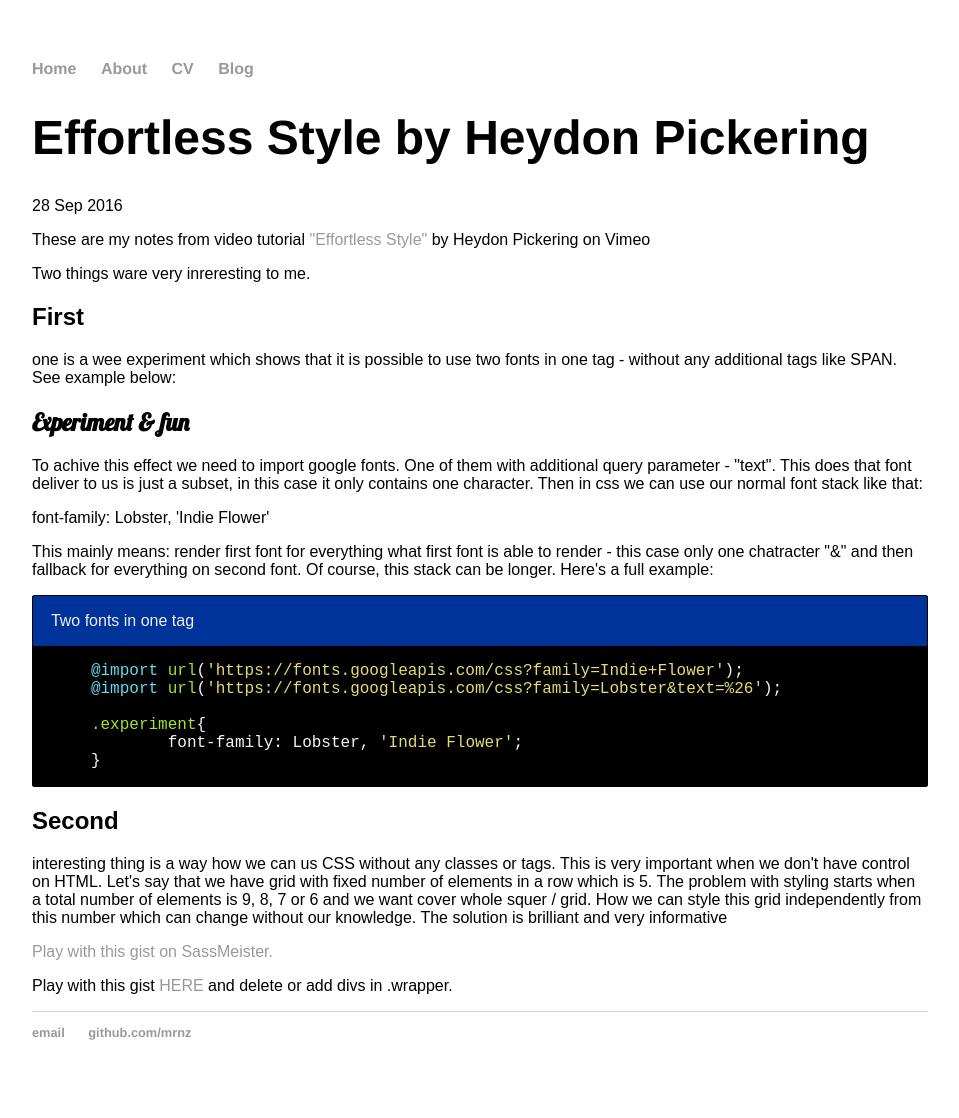
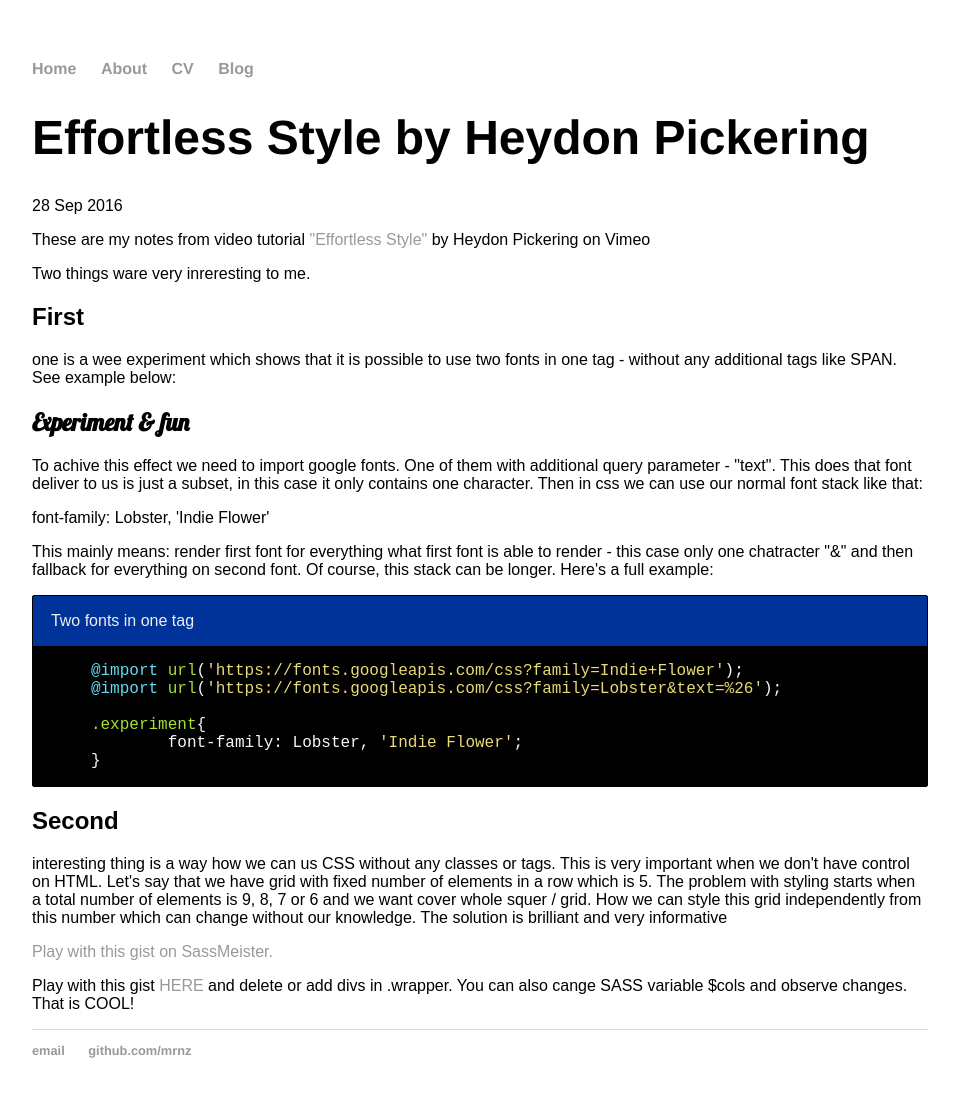
Before and after one commit to mrnz/mrnz.github.io, a Jekyll site: the page built from _posts/2016-09-28-two-fonts-in-one-word.md, in a window 1280 px wide. Shown: the whole page, without its empty margins (160-1119 px from the left). Built offline with Jekyll 4.4.1, drawn with Linux system fonts in a browser that asks for light colours; a script that is not in the unit is left out.

Commit message:
two fonts experiment

```diff
--- a/_posts/2016-09-28-two-fonts-in-one-word.md
+++ b/_posts/2016-09-28-two-fonts-in-one-word.md
@@ -44,4 +44,4 @@
 
 <p class="sassmeister" data-gist-id="dbbdf12e4af675e6dde6d98838f4fb0a" data-height="480" data-theme="monokai"><a href="http://sassmeister.com/gist/dbbdf12e4af675e6dde6d98838f4fb0a">Play with this gist on SassMeister.</a></p><script src="http://cdn.sassmeister.com/js/embed.js" async></script>
 
-<p>Play with this gist <a href="http://www.sassmeister.com/gist/dbbdf12e4af675e6dde6d98838f4fb0a">HERE</a> and delete or add divs in .wrapper.</p>
+<p>Play with this gist <a href="http://www.sassmeister.com/gist/dbbdf12e4af675e6dde6d98838f4fb0a">HERE</a> and delete or add divs in .wrapper. You can also cange SASS variable $cols and observe changes. That is COOL!</p>
```
